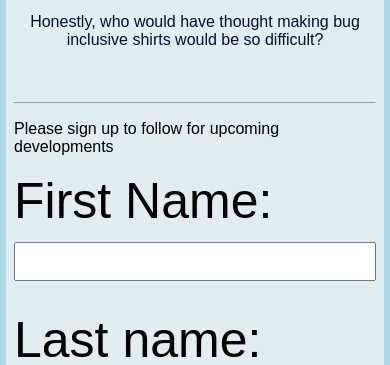
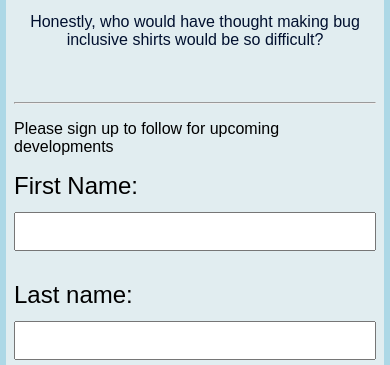
Before and after one commit to kennethhun/html-site, a plain HTML site: page bugs.html in a window 390 px wide. Shown: the part 479-844 px from the top of the page. Drawn offline with Linux system fonts and the light colour scheme.

Commit message:
return to normal

```diff
--- a/css/bugs.css
+++ b/css/bugs.css
@@ -59,7 +59,7 @@ input[type=text] {
     box-sizing: border-box;
   }
   label {
-    font-size: 50px;
+    font-size: 24px;
   }
 }
 
```
